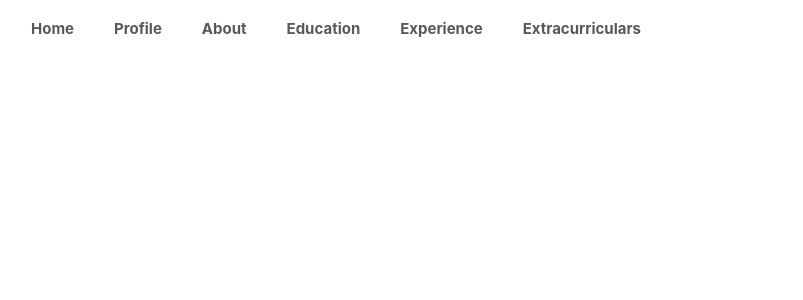
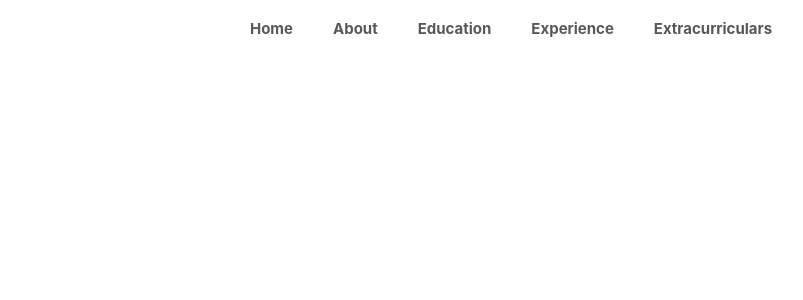
Before and after one commit to vwong031/valeriewong, a React (Create React App) app in the folder cs110-professional-web/: page / in a window 1280 px wide. Shown: the top 300 px of the page, without its empty margins (129-932 px from the left). Built offline with nearby package versions, Linux system fonts and the light colour scheme.

Commit message:
nav second draft

```diff
--- a/cs110-professional-web/src/components/Nav.css
+++ b/cs110-professional-web/src/components/Nav.css
@@ -4,7 +4,7 @@
 
 .header-spacing {
   display: flex;
-  justify-content: space-between;
+  justify-content: center;
   align-items: center;
   max-width: 100%;
   height: 56px;
@@ -20,9 +20,9 @@
   margin-left: 20px;
 }
 
-.sections.nav-link:first-child {
-  margin-left: 100px;
-}
+/* .sections.nav-link:first-child {
+  margin-left: auto;
+} */
 
 .sections:hover {
   color: rgb(76, 150, 220);
@@ -32,5 +32,5 @@
 .nav-elements {
   display: flex;
   align-items: center;
-  padding-left: 50px;
+  /* padding-left: 50px; */
 }
--- a/cs110-professional-web/src/components/Nav.js
+++ b/cs110-professional-web/src/components/Nav.js
@@ -18,7 +18,7 @@ function Nav() {
           <div class="header-spacing">
             <div class="nav-elements">
               <a class="sections nav-link" onClick={() => scrollTo('Home')} href="#">Home</a>
-              <a class="sections nav-link" onClick={() => scrollTo('Profile')} href="#">Profile</a>
+              {/* <a class="sections nav-link" onClick={() => scrollTo('Profile')} href="#">Profile</a> */}
               <a class="sections nav-link" onClick={() => scrollTo('About')} href="#">About</a>
               <a class="sections nav-link" onClick={() => scrollTo('Education')} href="#">Education</a>
               <a class="sections nav-link" onClick={() => scrollTo('Experience')} href="#">Experience</a>
```
